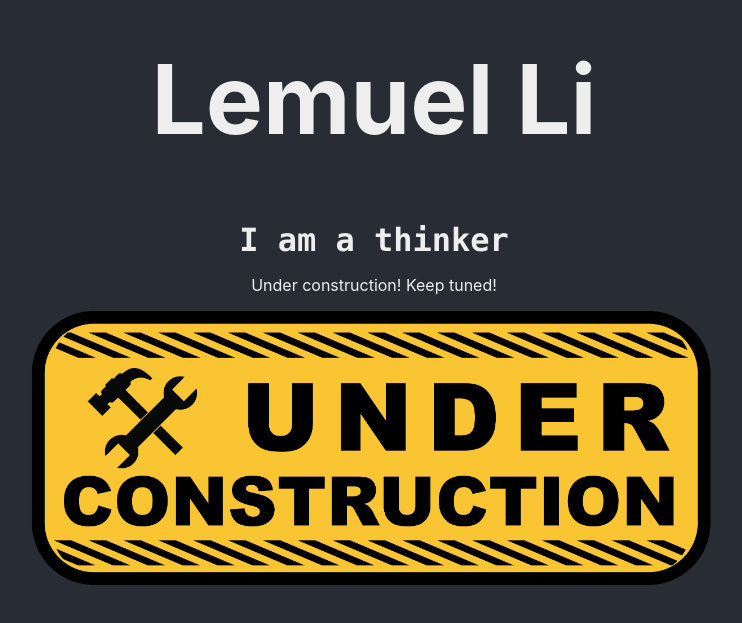
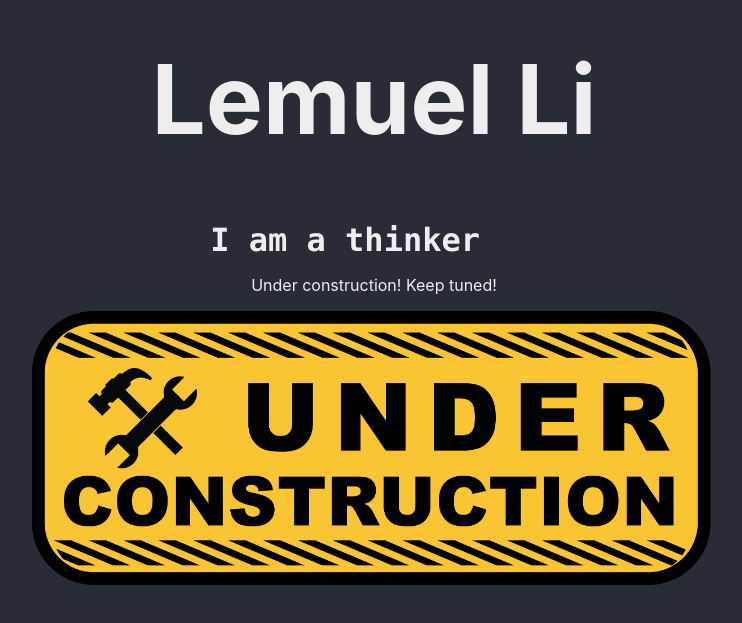
Before and after one commit to Mushinako/mushinako.github.io-react, a React (Create React App) app: page / in a window 1280 px wide. Shown: the part 117-740 px from the top of the page, without its empty margins (266-1008 px from the left). Built offline with nearby package versions, Linux system fonts and the light colour scheme.

Commit message:
Avoid whitespace collapse

```diff
--- a/src/App.scss
+++ b/src/App.scss
@@ -6,10 +6,6 @@ $large-font: 3rem;
   flex-direction: column;
   align-items: center;
   justify-content: center;
-}
-
-%in-line {
-  display: inline;
 }
 
 %normal-font {
@@ -47,8 +43,9 @@ $large-font: 3rem;
 }
 
 .i-am {
-  @extend %in-line;
   @extend %monospace-font;
+  display: inline;
+  white-space: pre-wrap;
 }
 
 .under-construction-pic {
```
